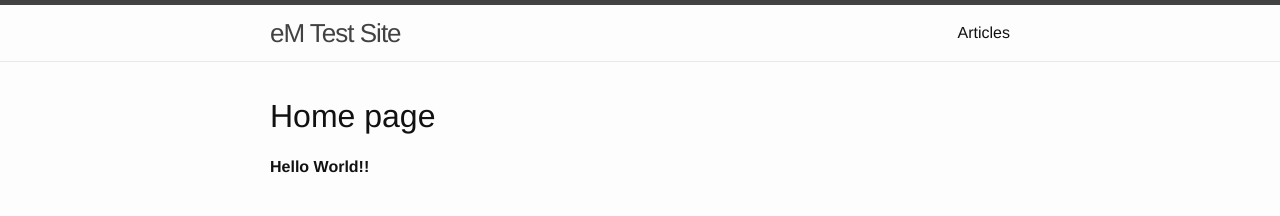
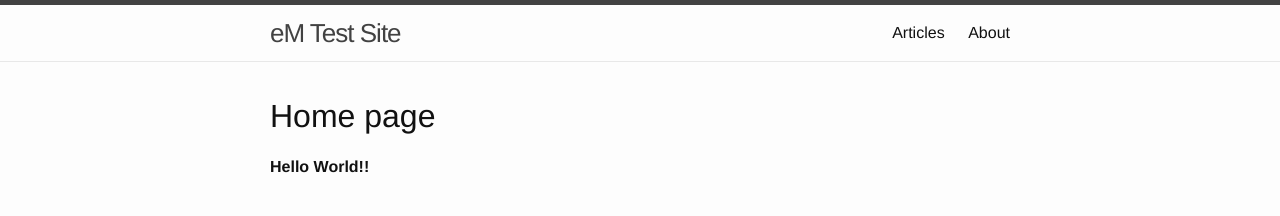
Before and after one commit to tekmaven/jekyll_em_test_site, a Jekyll site: the page built from index.md, in a window 1280 px wide. Shown: the top 216 px of the page. Built offline with Jekyll 4.4.1, drawn with Linux system fonts in a browser that asks for light colours.

Commit message:
Update header.html

```diff
--- a/_includes/header.html
+++ b/_includes/header.html
@@ -15,6 +15,7 @@
 
       <div class="trigger">
         <a class="page-link" href="{{ '/articles/' | prepend: site.baseurl }}">Articles</a>
+        <a class="page-link" href="{{ '/about/' | prepend: site.baseurl }}">About</a>
       </div>
     </nav>
 
```
